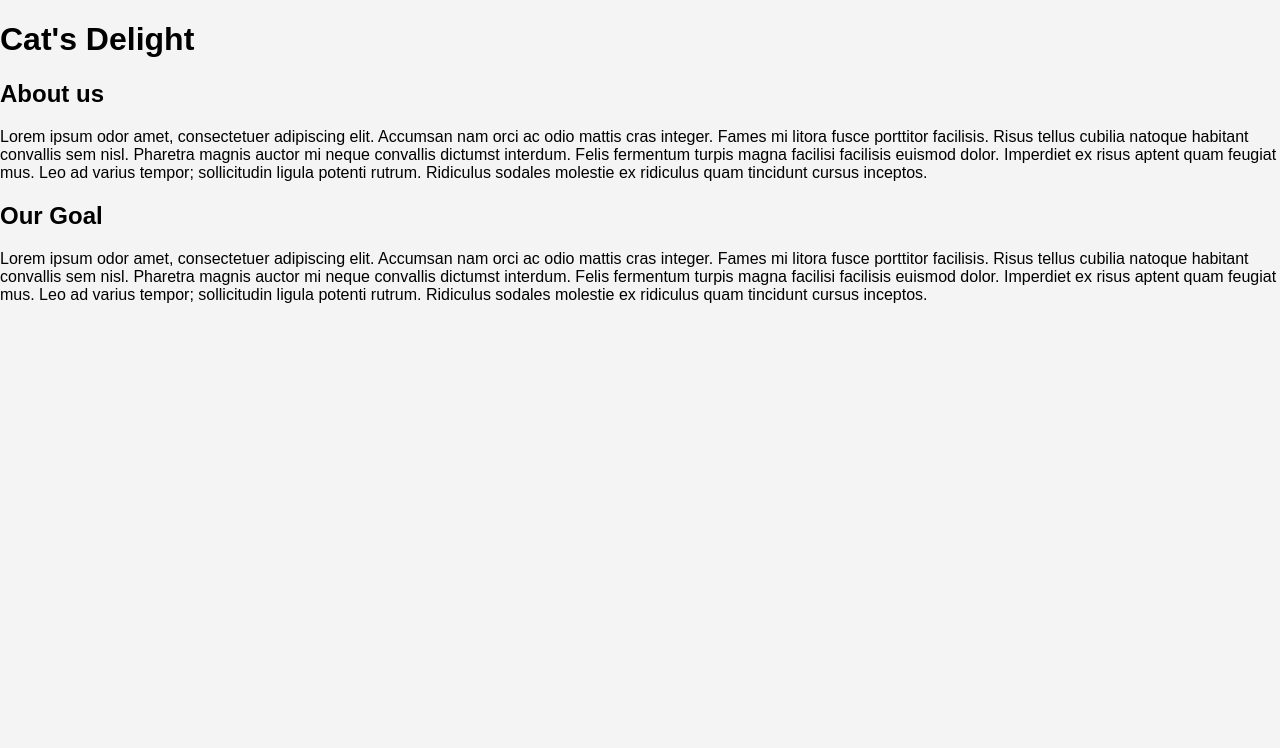
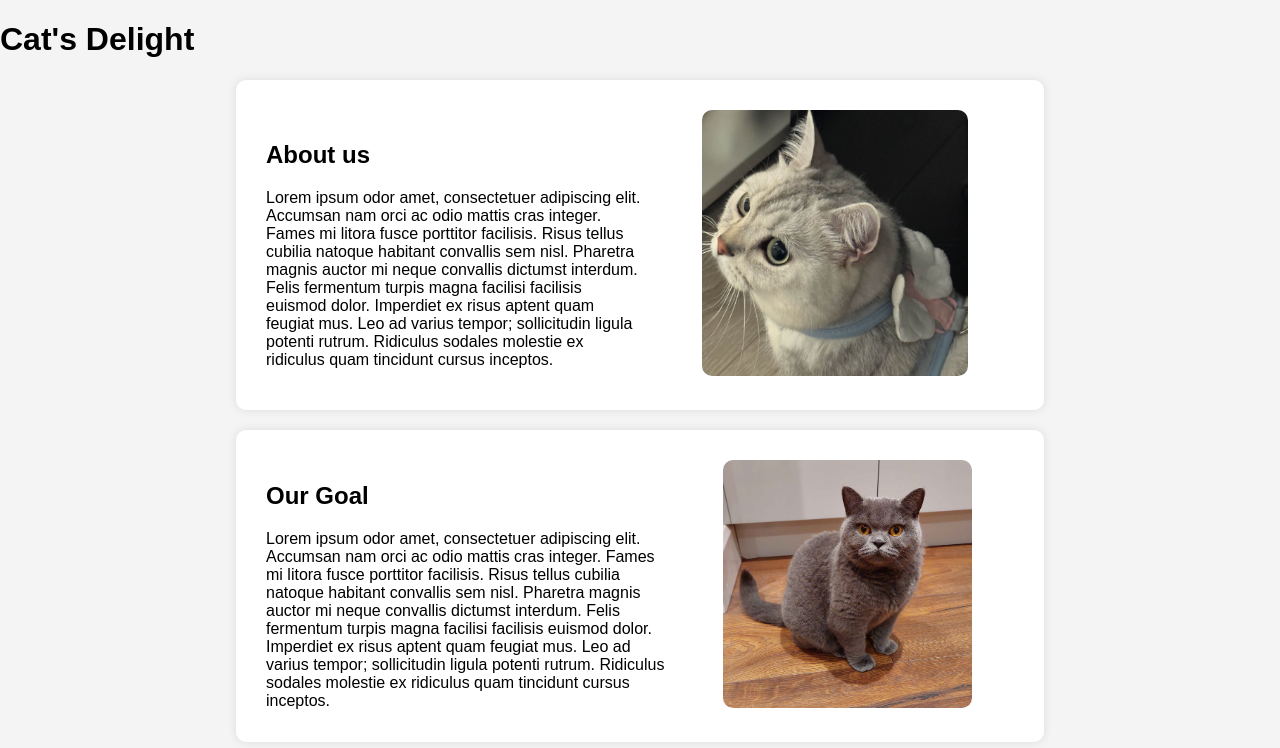
Before and after one commit to LanNgai/Cat-sDelight_version3.0, a PHP site: page / in a window 1280 px wide. Shown: the part 38-786 px from the top of the page. Run offline with PHP 8.4, Linux system fonts and the light colour scheme.

Commit message:
home page css, added images

```diff
--- a/index.css
+++ b/index.css
@@ -33,3 +33,24 @@ body {
     padding: 0;
     height: 100vh;
 }
+.box{
+    display: flex;
+    background-color: #fff;
+    gap: 5%;
+    padding: 20px;
+    border-radius: 10px;
+    box-shadow: 0 0 10px rgba(0, 0, 0, 0.1);
+    margin: 20px auto;
+    width: 60%;
+    max-width: 800px;
+    align-items: center;
+}
+.text{
+    padding: 10px;
+}
+.image {
+    width: 80%;
+    height: auto;
+    border-radius: 10px;
+    margin: 10px;
+}
--- a/index.php
+++ b/index.php
@@ -20,11 +20,24 @@
         </nav>
         <h1 class="title"> Cat's Delight </h1>
 
+        <div class="box">
+            <div class="text">
                 <h2> About us </h2>
                 <text class="description">Lorem ipsum odor amet, consectetuer adipiscing elit. Accumsan nam orci ac odio mattis cras integer. Fames mi litora fusce porttitor facilisis. Risus tellus cubilia natoque habitant convallis sem nisl. Pharetra magnis auctor mi neque convallis dictumst interdum. Felis fermentum turpis magna facilisi facilisis euismod dolor. Imperdiet ex risus aptent quam feugiat mus. Leo ad varius tempor; sollicitudin ligula potenti rutrum. Ridiculus sodales molestie ex ridiculus quam tincidunt cursus inceptos.</text>
+            </div>
+            <div>
+                <img src="Biscuit.jpg" alt="Picture of Biscuit the cat" class="image">
+            </div>
+        </div>
 
+        <div class="box">
+            <div class="text">
                 <h2> Our Goal </h2>
                 <text class="description">Lorem ipsum odor amet, consectetuer adipiscing elit. Accumsan nam orci ac odio mattis cras integer. Fames mi litora fusce porttitor facilisis. Risus tellus cubilia natoque habitant convallis sem nisl. Pharetra magnis auctor mi neque convallis dictumst interdum. Felis fermentum turpis magna facilisi facilisis euismod dolor. Imperdiet ex risus aptent quam feugiat mus. Leo ad varius tempor; sollicitudin ligula potenti rutrum. Ridiculus sodales molestie ex ridiculus quam tincidunt cursus inceptos.</text>
-
+            </div>
+            <div>
+                <img src="Laila.jpg" alt="Picture of Laila the cat" class="image">
+            </div>
+        </div>
     </body>
 </html>
```
Also changed, not shown: Biscuit.jpg (added), Laila.jpg (added). Lines whose indentation alone changed are shown as unchanged.
